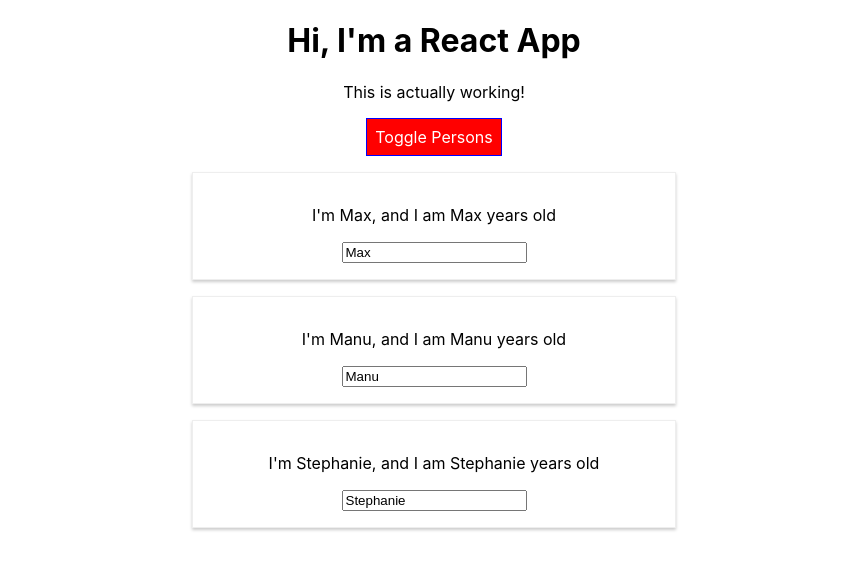
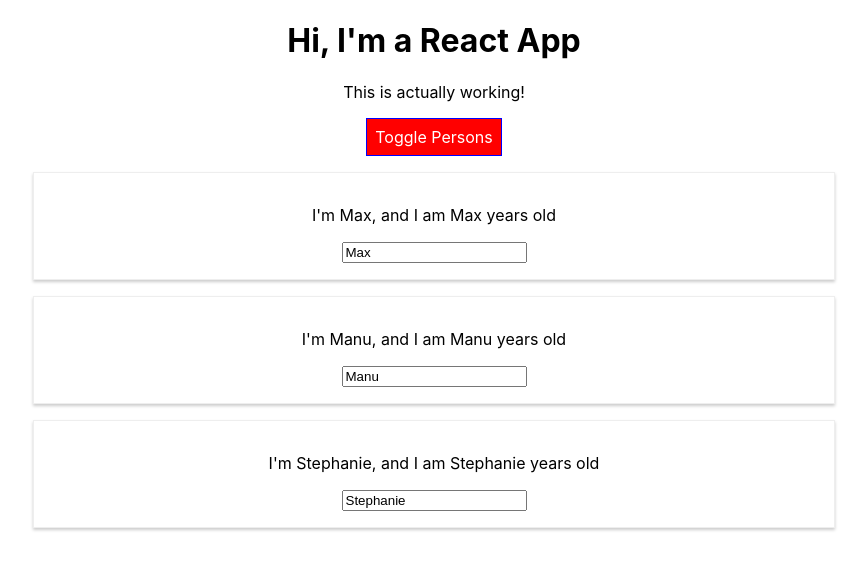
Before and after one commit to moreenkim/react-complete-guide, a React (Create React App) app in the folder src/: page / in a window 1280 px wide. Both pictures are taken after a click on the button "Toggle Persons". Shown: the top 570 px of the page, without its empty margins (206-1073 px from the left). Built offline with nearby package versions, Linux system fonts and the light colour scheme; the HTML template or start-up script is replaced by a standard one.

Commit message:
Remove radium functionality

```diff
--- a/src/App.js
+++ b/src/App.js
@@ -1,6 +1,6 @@
 import React, { Component } from 'react';
 import './App.css';
-import Radium, { StyleRoot } from 'radium';
+//import Radium, { StyleRoot } from 'radium';
 import Person from './Person/Person';
 
 class App extends Component {
@@ -50,10 +50,10 @@
       border: '1px solid blue',
       padding: '8px',
       cursor: 'pointer',
-      ':hover': {
-        backgroundColor: 'lightgreen',
-        color: 'black',
-      },
+      // ':hover': {
+      //   backgroundColor: 'lightgreen',
+      //   color: 'black',
+      // },
     };
 
     let persons = null;
@@ -75,10 +75,10 @@
         </div>
       );
       style.backgroundColor = 'red';
-      style[':hover'] = {
-        backgroundColor: 'salmon',
-        color: 'black',
-      };
+      // style[':hover'] = {
+      //   backgroundColor: 'salmon',
+      //   color: 'black',
+      // };
     }
 
     const classes = [];
@@ -90,7 +90,7 @@
     }
 
     return (
-      <StyleRoot>
+      //<StyleRoot>
       <div className="App">
         <h1>Hi, I'm a React App</h1>
         <p className={classes.join(' ')}>This is actually working!</p>
@@ -99,9 +99,9 @@
         </button>
         {persons}
       </div>
-      </StyleRoot>
+      //</StyleRoot>
     );
   }
 }
 
-export default Radium(App);
+export default App; // Radium(App);
--- a/src/Person/Person.js
+++ b/src/Person/Person.js
@@ -1,16 +1,16 @@
 import React from 'react';
-import Radium from 'radium';
+//import Radium from 'radium';
 
 import './Person.css';
 
 const person = (props) => {
-  const style = {
-    '@media(min-width: 500px)': {
-      width: '450px',
-    },
-  };
+  // const style = {
+  //   '@media(min-width: 500px)': {
+  //     width: '450px',
+  //   },
+  // };
   return (
-    <div className="Person" style={style}>
+    <div className="Person">
       <p onClick={props.click}>
         I'm {props.name}, and I am {props.age} years old
       </p>
@@ -20,4 +20,4 @@
   );
 };
 
-export default Radium(person);
+export default person; //Radium(person);
```
Lines whose indentation alone changed are shown as unchanged.
